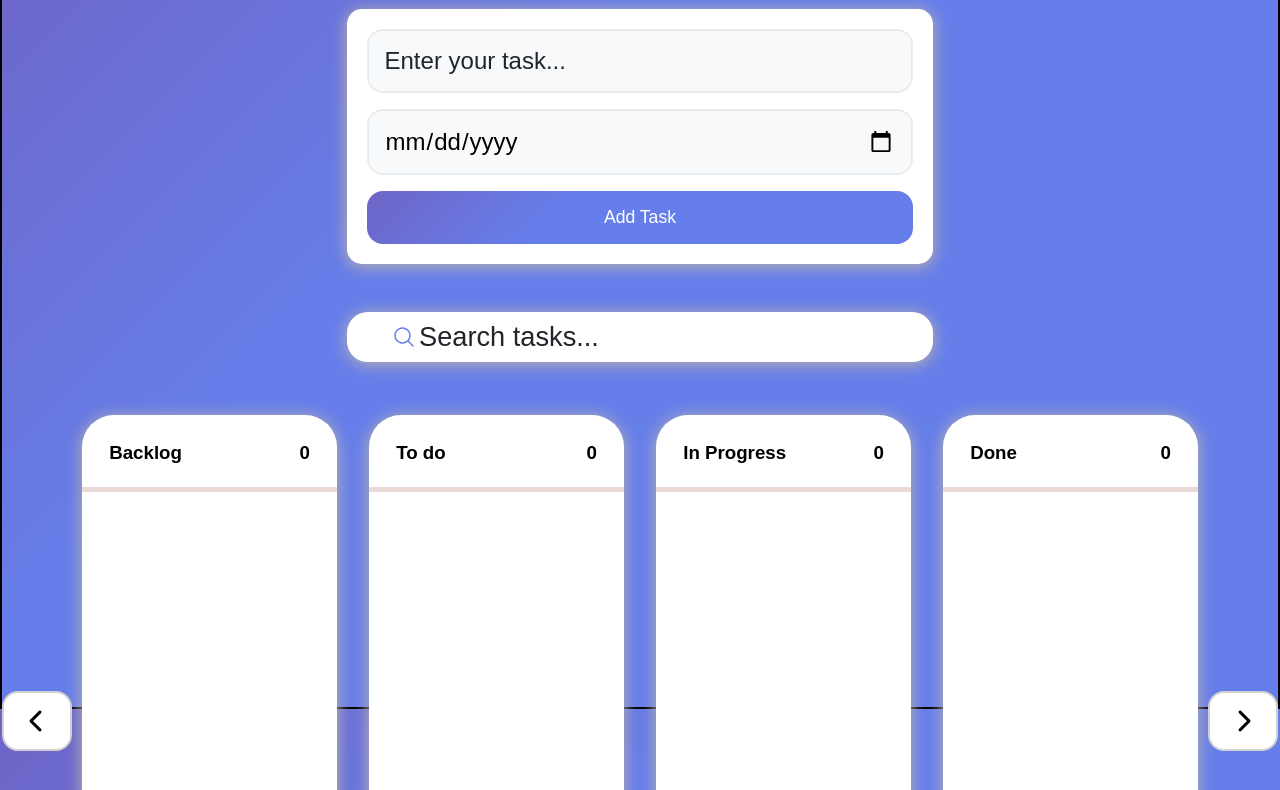
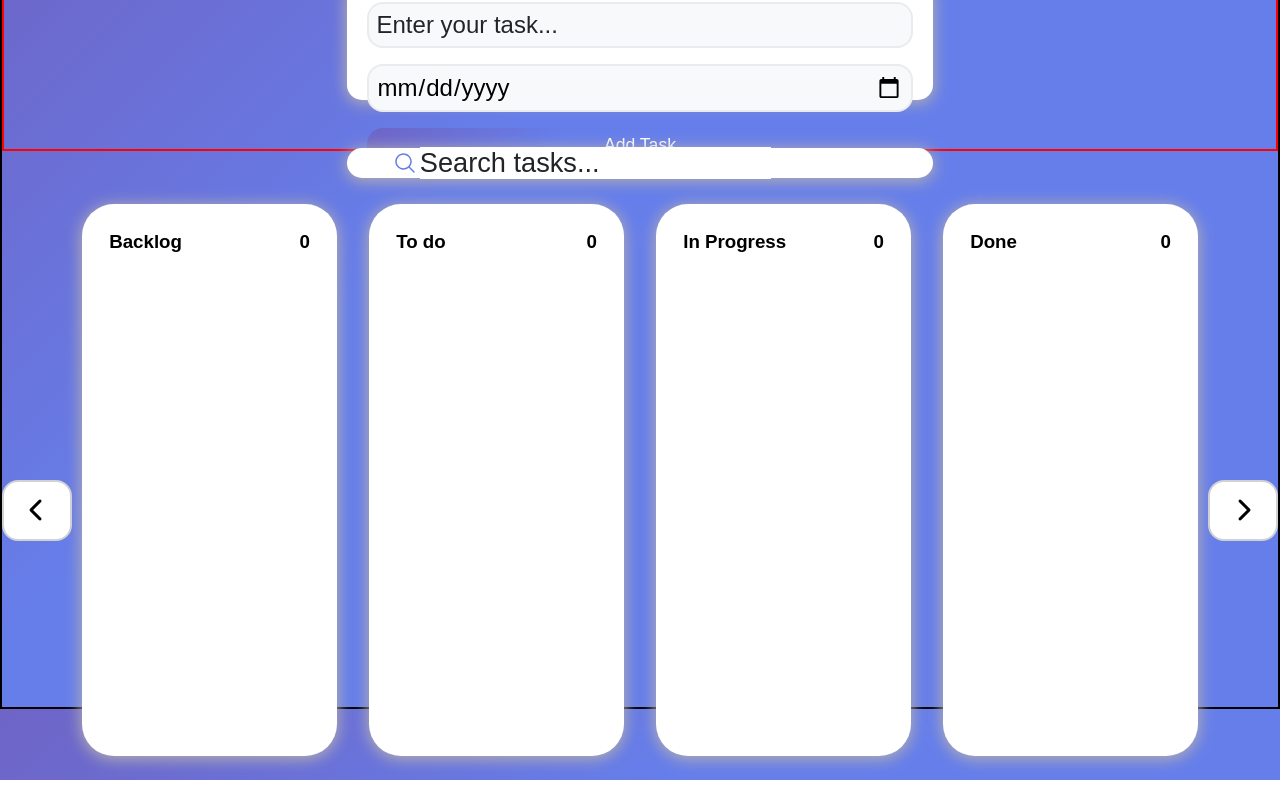
Before and after one commit to sahiba2503/Todos-app, a plain HTML site: page Todos App.html in a window 1280 px wide. Shown: the part 91-881 px from the top of the page. Drawn offline with Linux system fonts and the light colour scheme.

```diff
--- a/Todos App.html
+++ b/Todos App.html
@@ -13,7 +13,8 @@
 <body>
   <header id="headingTaskContainer">
     <div id="smallScreenHeader">
-      <h1>TODO</h1>
+      <!-- <div class="todoHEADING"> <h1>TODO</h1></div> -->
+     <h1>TODO</h1>
       <!-- it is  only for small screen  it will hide in big screen-->
       <div id="allTaskBtn">
         <div id="backBtn">Backlog</div>
@@ -75,13 +76,14 @@
 
         </div>
       </div>
+
       <!-- sliderButton -->
-      <button id="sliderRightBtn"><i class="fa-solid fa-chevron-right"></i></button>
+        <button id="sliderRightBtn"><i class="fa-solid fa-chevron-right"></i></button>
       <button id="sliderLeftBtn"><i class="fa-solid fa-chevron-left"></i></button>
+
     </div>
     <!-- end -->
   </main>
- <script src="./src/scripts/declareAllvariable.js" type="module"></script>
 
   <script src="./src/scripts/Todos.js" type="module"></script>
 
--- a/src/scripts/Todos.js
+++ b/src/scripts/Todos.js
@@ -1,5 +1,5 @@
 import { reloadAlltask } from "./reload.js";
-import { runslider } from "./slider.js";
+import {} from "./slider.js";
 import {
   createTodoTask,
   createProgressTask,
@@ -72,7 +72,6 @@ window.addEventListener("DOMContentLoaded", () => {
   createCompletedList,
   createDelayList,
   createSignList);
-  runslider();
 });
 addBtn.addEventListener("click", () => {
   var inputboxText = taskInput.value.trim();
@@ -300,6 +299,18 @@ export function createDelayList() {
       });
   }
 }
+
+ // input.addEventListener("keydown", function(event) {
+  //         if (event.key === "Enter")
+  //         {
+  //           const value = input.value.trim();
+  //           if (value !== "") {
+  //              firstarr.push(value);
+  //               input.value ="";
+  //               createlist(firstarr);
+  //           }
+  //       }
+  //   });
 searchBtn.addEventListener("click", () => {
   var searchInput = document.querySelector("#searchInput");
   handleSearchListItem(
--- a/src/scripts/createTasks.js
+++ b/src/scripts/createTasks.js
@@ -1,5 +1,3 @@
-
-// export {createTodoTask,createProgressTask ,createCompletedTask,createSignTasks,createBacklogTask}
 
  export function createTodoTask(todoListData){
 return `<li class="todoListItem">
--- a/src/scripts/slider.js
+++ b/src/scripts/slider.js
@@ -15,8 +15,7 @@ var rightBtn = document.querySelector("#sliderRightBtn");
   var lengthTaskBox = document.querySelectorAll(".taskBox").length;
 
   //we have implement login on left button all posible condition and then write code for right btn.
-  export function runslider(){
-leftBtn.addEventListener("click", function () {
+ leftBtn.addEventListener("click", function () {
  //it is for desktop left button
   if (window.innerWidth > 900) {
     if (index <= 0) {
@@ -78,4 +77,3 @@ expiryBtn.addEventListener("click", function () {
     slider.style.transform = "translateX(-80%)";
 });
 //  export {slider,leftBtn,rightBtn,backBtn,todoBtn,proBtn,doneBtn,expiryBtn,index, STEP};
-  }
--- a/src/styles/Todos.css
+++ b/src/styles/Todos.css
@@ -16,7 +16,9 @@ html{
 }
 
 #headingTaskContainer {
+    border: 2px solid red;
     width: 100%;
+    height: 30vh;
     display: flex;
     gap: 24px;
     flex-direction: column;
@@ -66,15 +68,19 @@ body i:hover {
    box-shadow: 0px 2px 15px 1px rgb(182, 176, 176);
     border-radius: 15px;
     width: 46%;
+    height: 50%;
     padding: 20px;
     background-color: #FFFF;
+    display: flex;
+    flex-direction: column;
+    justify-content: space-between;
 }
 
 #InputTaskContainer input,
 button {
     border: 2px solid rgb(210, 209, 209);
     width: 100%;
-    padding: 1rem;
+    padding: 1.3%;
      border-radius: 1rem;
 }
 #InputTaskContainer input {
@@ -110,7 +116,7 @@ input::placeholder{
     border-radius: 1.3rem;
     margin-top: 1.5rem;
     width: 46%;
-    height: 50px;
+   height: 13%;
     color: #FFFF;
     display: flex;
     flex-direction: row;
@@ -218,7 +224,7 @@ ol::-webkit-scrollbar-track,
 ol::-webkit-scrollbar-track,
 ol::-webkit-scrollbar-track,
 ol::-webkit-scrollbar-track{
- background-color: rgb(215, 211, 211);
+ background-color:#FFFF;
   border-radius: 5px;
   margin-bottom: 20px;
 }
@@ -227,7 +233,7 @@ ol::-webkit-scrollbar-thumb,
 ol::-webkit-scrollbar-thumb,
 ol::-webkit-scrollbar-thumb,
 ol::-webkit-scrollbar-thumb{
-    background-color:#FFFF;
+    background-color: rgb(215, 211, 211);
     border-radius: 5px;
     margin-right: -10px;
 }
@@ -407,8 +413,7 @@ li i:hover {
     display: flex;
 }
 ol {
-    border-top: 5px solid rgb(234, 218, 218);
-    padding: 1rem 1rem 0 1rem;
+   padding: 1rem 1rem 0 1rem;
    height:85%;
    overflow: auto;
    border-bottom-left-radius: 30px;
@@ -521,7 +526,8 @@ ol li{
     font-size: 15px;
 }
    }
-@media screen and (max-width : 680px) {
+   /* 480 */
+@media screen and (max-width : 780px) {
     body {
          padding: 0;
         margin: 0;
```
Also changed, not shown: src/scripts/searchTask.js (+12 -0 lines).
